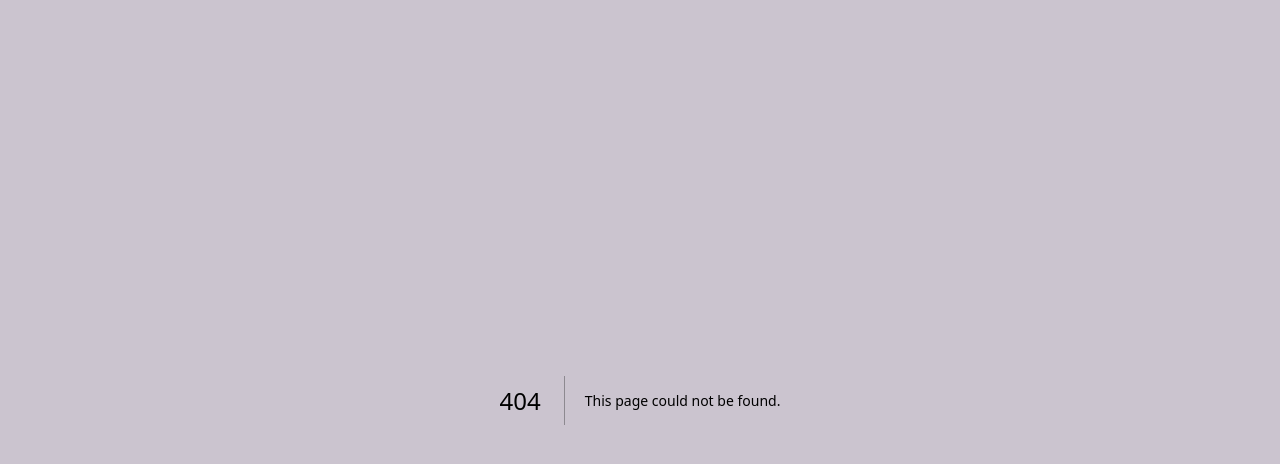
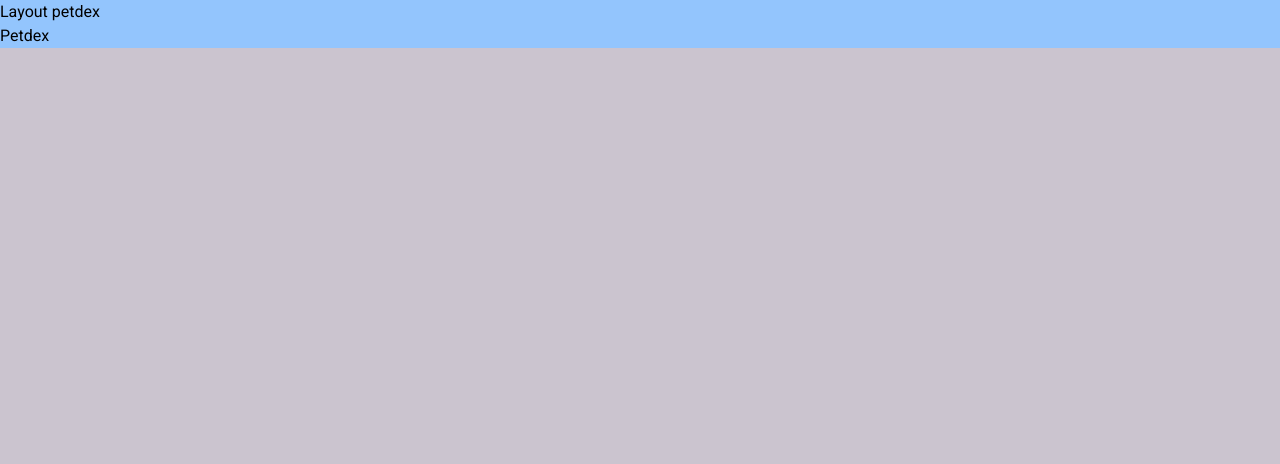
Before and after one commit to devhatt/landing-pages, a Next.js app: page /lp-petdex in a window 1280 px wide. Before the commit this address had no page. Shown: the top 464 px of the page. Built offline with nearby package versions, Linux system fonts and the light colour scheme.

Commit message:
feat: root folders created

```diff
--- /dev/null
+++ b/app/(octopost)/layout.tsx
@@ -0,0 +1,14 @@
+import React from "react";
+
+export default function Layout({
+    children,
+}: {
+    children: React.ReactNode;
+}) {
+    return (
+        <div className="bg-purple-100">
+            <p>Layout octopost</p>
+            {children}
+        </div>
+    );
+}
--- /dev/null
+++ b/app/(petdex)/layout.tsx
@@ -0,0 +1,14 @@
+import React from "react";
+
+export default function Layout({
+    children,
+}: {
+    children: React.ReactNode;
+}) {
+    return (
+        <div className="bg-blue-300">
+            <p>Layout petdex</p>
+            {children}
+        </div>
+    );
+}
--- /dev/null
+++ b/app/(petdex)/lp-petdex/page.tsx
@@ -0,0 +1,9 @@
+import React from 'react'
+
+const Petdex = () => {
+    return (
+        <div>Petdex</div>
+    )
+}
+
+export default Petdex
```
Also changed, not shown: app/(octopost)/lp-octopost/page.tsx (renamed from app/page.tsx).
